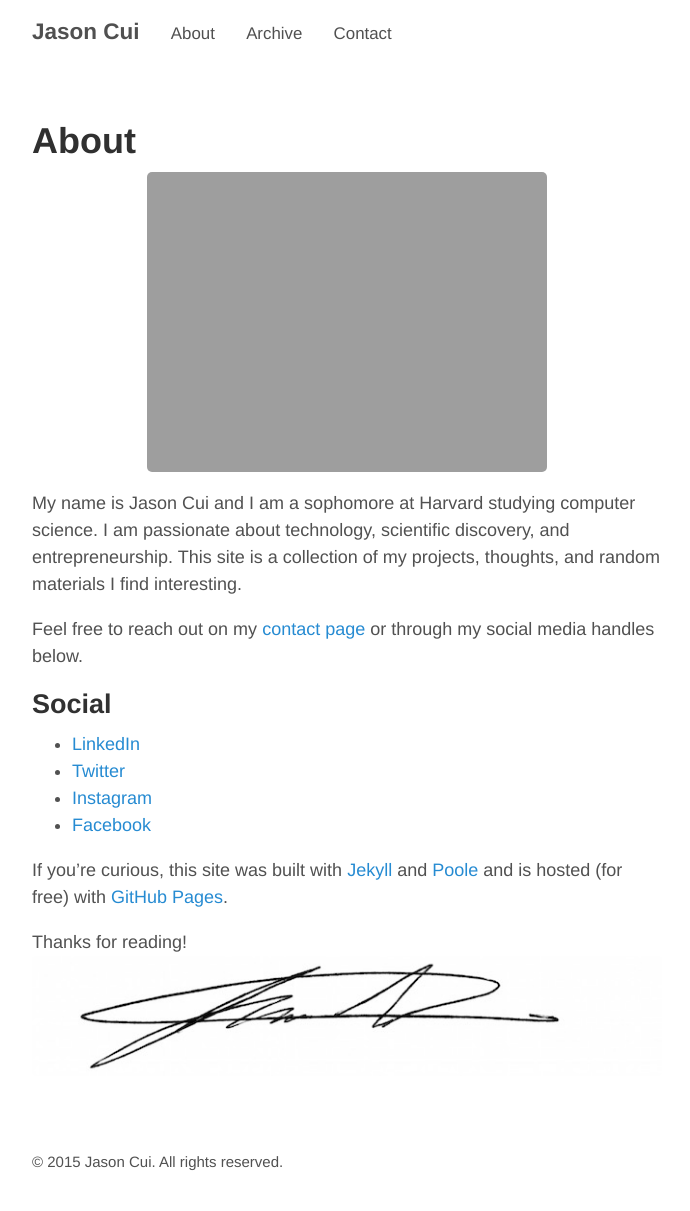
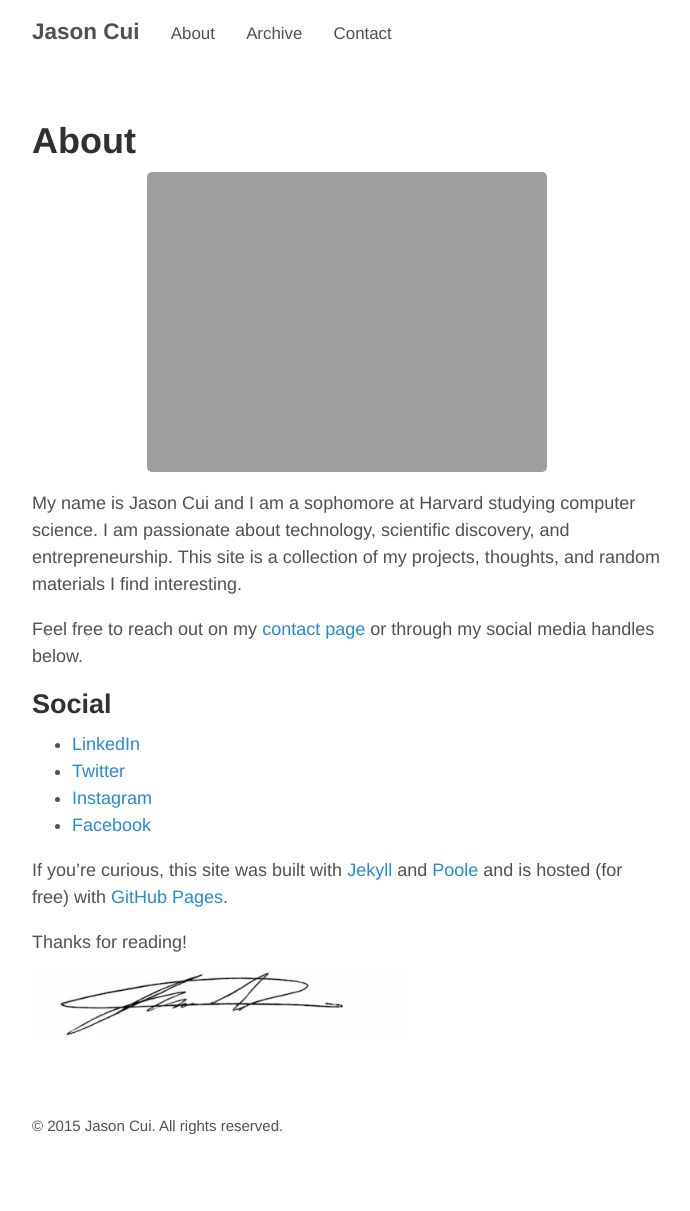
Before and after one commit to jasoncui/jasoncui.github.io, a Jekyll site: the page built from about.md, in a window 1280 px wide. Shown: the whole page, without its empty margins (293-983 px from the left). Built offline with Jekyll 4.4.1, drawn with Linux system fonts in a browser that asks for light colours; after the commit the page ends 1175 px from its top, so only the background shows below that.

Commit message:
signature new

```diff
--- a/about.md
+++ b/about.md
@@ -19,4 +19,4 @@ Feel free to reach out on my [contact page]({{ site.url }}/contact) or through m
 If you're curious, this site was built with [Jekyll](http://jekyllrb.com) and [Poole](http://getpoole.com/) and is hosted (for free) with [GitHub Pages](https://pages.github.com).
 
 Thanks for reading!
-![Signature]({{ site.url }}/public/signature.jpg)
+![Signature]({{ site.url }}/public/signature.png)
```
Also changed, not shown: public/signature.png (added).
